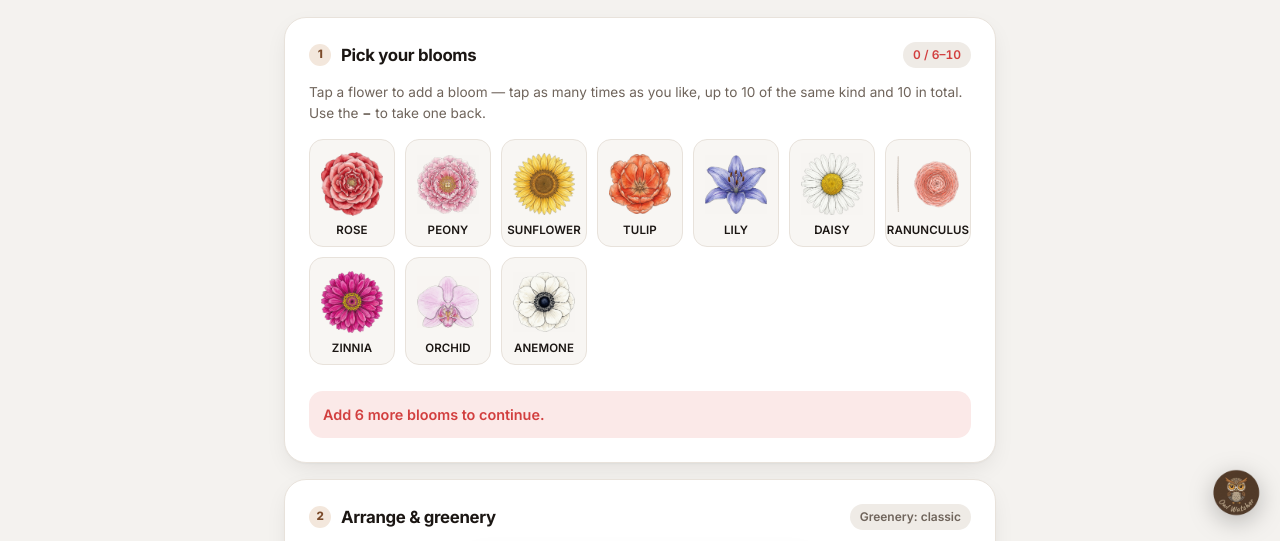
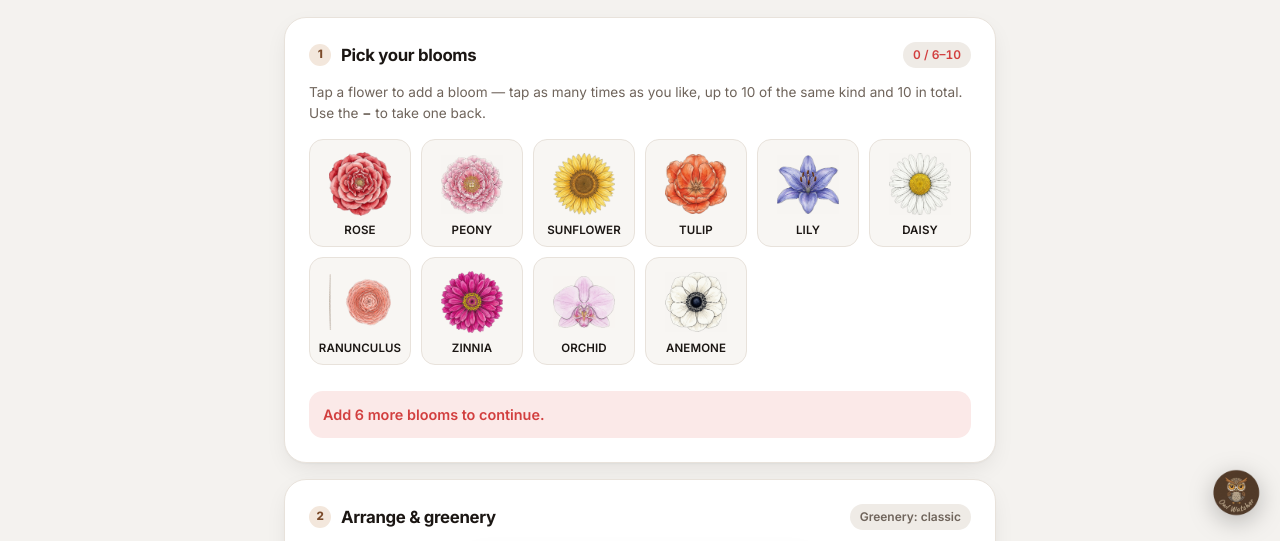
Before and after one commit to prsd503/gor, a website: page bouquet.html in a window 1280 px wide. Shown: the part 259-800 px from the top of the page. Drawn offline with Linux system fonts and the light colour scheme.

Commit message:
Keep long flower names inside their tile
The flower label is a flex item, so its default min-width:auto stopped it
shrinking to the tile's content box and 'Ranunculus' painted over the
rounded border at several widths (worst at 390px: 80px of glyphs in a
73px tile).

Let the label shrink within the content box and break mid-word if a tile
is ever narrower than the name, and widen the grid track minimums to fit
the longest variety name at the sizes actually used.

Global box-sizing:content-box was not the fix: it makes every tile 8px
wider than its grid cell and adds horizontal page scroll, while leaving
this overflow in place.

Co-authored-by: arena-agent <297053741+arena-agent@users.noreply.github.com>

```diff
--- a/bouquet.html
+++ b/bouquet.html
@@ -26,14 +26,18 @@
         .pick-counter.is-good { color: var(--ow-success); }
 
         /* ---- flower picker ---- */
+        /* The minimum track is wide enough for the longest variety name
+           ("Ranunculus") at the label size below, so no name can ever poke out
+           of its tile. 78px was too tight: at 390px the tracks landed on 73px
+           and the long labels spilled over the rounded border. */
         .flower-grid {
             display: grid;
-            grid-template-columns: repeat(auto-fill, minmax(78px, 1fr));
+            grid-template-columns: repeat(auto-fill, minmax(98px, 1fr));
             gap: 10px;
         }
         /* Each cell is a tile with two actions: the picture adds a bloom, the
            small minus takes one away. */
-        .flower-tile { position: relative; }
+        .flower-tile { position: relative; min-width: 0; }
         .flower-btn {
             position: relative;
             display: flex;
@@ -55,10 +59,22 @@
             cursor: pointer;
             box-shadow: none;
             min-height: 0;
+            min-width: 0;
             transition: border-color 0.2s ease, background-color 0.2s ease, transform 0.2s var(--ow-ease), box-shadow 0.2s ease;
         }
         .flower-btn img { width: 100%; max-width: 62px; aspect-ratio: 1; object-fit: contain; pointer-events: none; }
-        .flower-btn .flower-name { pointer-events: none; }
+        /* The name is a flex item, so it defaults to min-width:auto and refuses
+           to shrink below its longest word — the text then paints outside the
+           tile's border. Let it shrink within the tile's content box instead,
+           and break mid-word if a tile is ever narrower than the name. */
+        .flower-btn .flower-name {
+            pointer-events: none;
+            min-width: 0;
+            max-width: 100%;
+            text-align: center;
+            overflow-wrap: break-word;
+            line-height: 1.2;
+        }
         .flower-count {
             position: absolute;
             top: 6px;
@@ -174,7 +190,8 @@
         .arrange-grid button { flex: 0 0 auto; min-width: 44px; }
 
         @media (max-width: 420px) {
-            .flower-grid { grid-template-columns: repeat(auto-fill, minmax(70px, 1fr)); gap: 8px; }
+            /* 92px still clears "Ranunculus" at the 0.64rem label size used here. */
+            .flower-grid { grid-template-columns: repeat(auto-fill, minmax(92px, 1fr)); gap: 8px; }
             .flower-btn { font-size: 0.64rem; padding: 8px 3px 6px; }
             .flower-btn img { max-width: 54px; }
         }
```
Also changed, not shown: tests/bouquet.test.js (+21 -0 lines).
